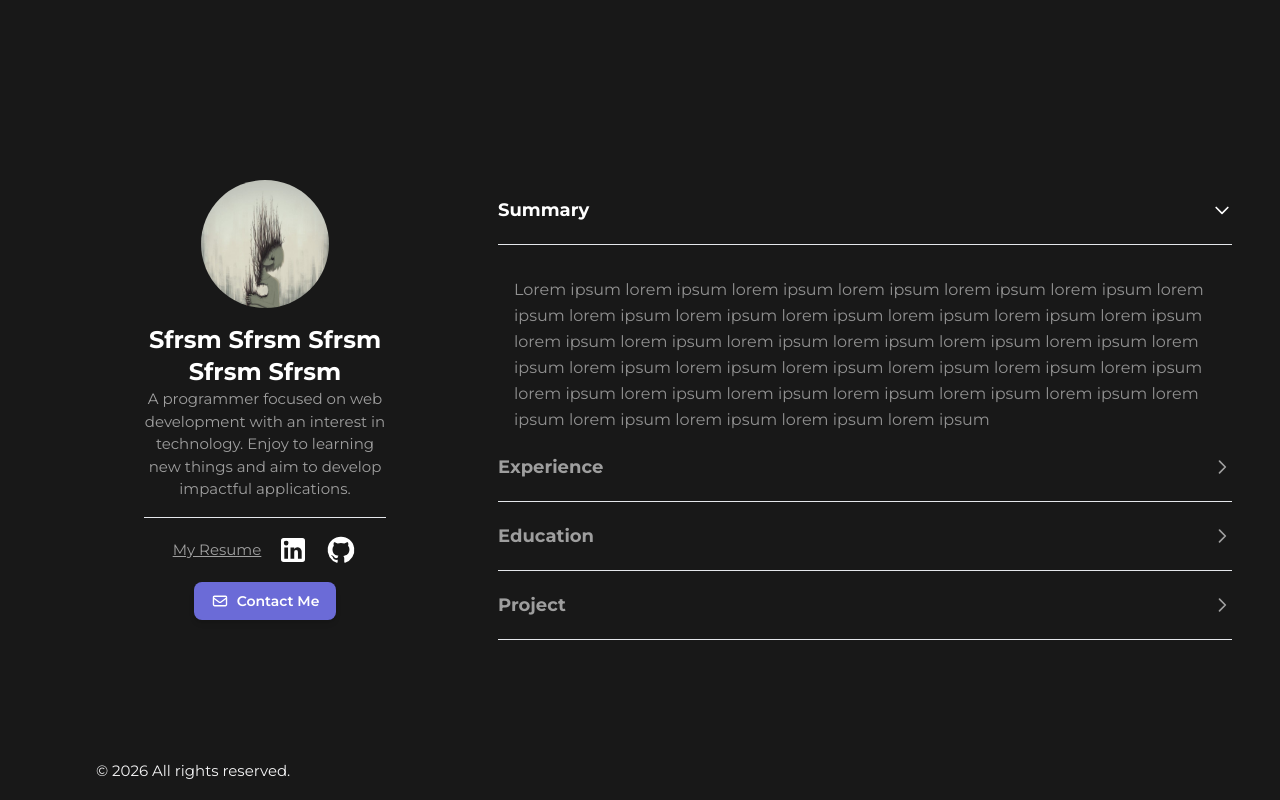
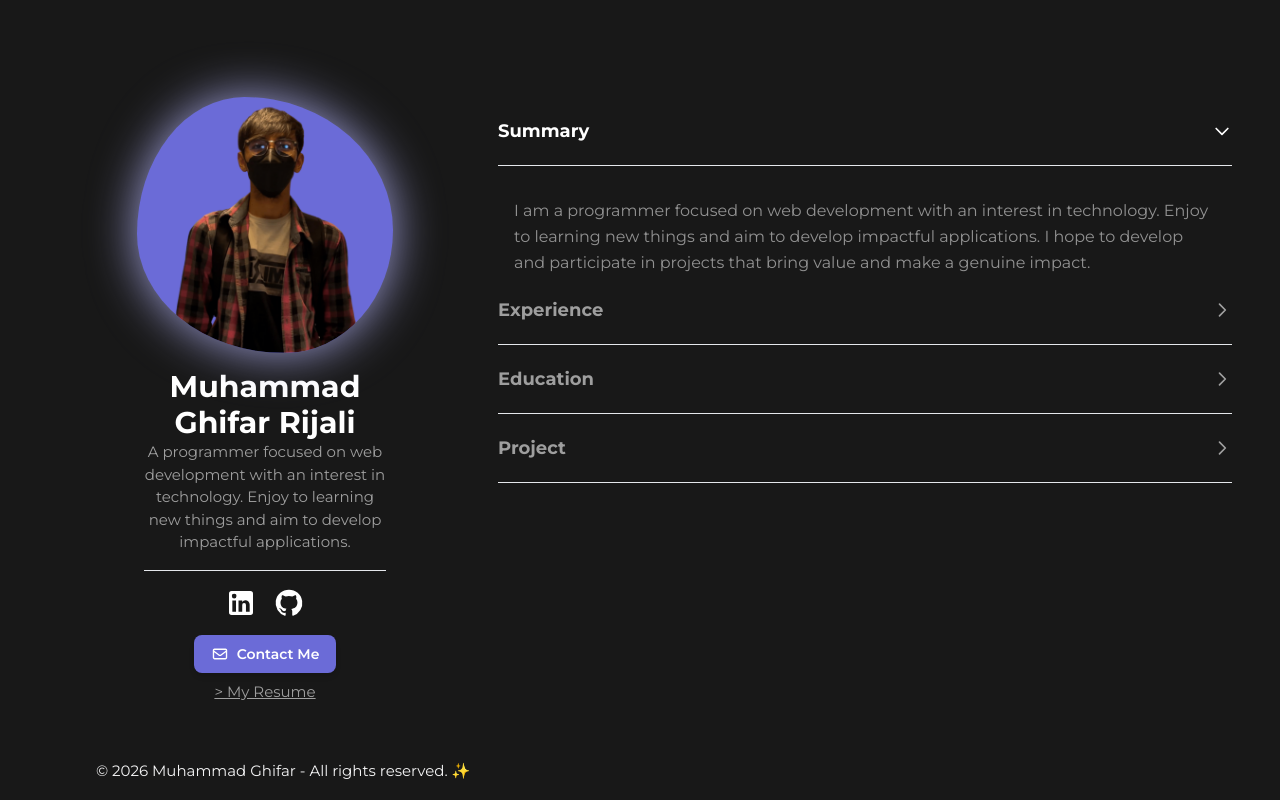
Before and after one commit to muhammadghifar/muhammadghifar, a Vue app: page /new in a window 1280 px wide. Built offline with nearby package versions, Linux system fonts and the light colour scheme; no server answers.

Commit message:
feat: remove dummy data, apply some sections

```diff
--- a/src/assets/animate.css
+++ b/src/assets/animate.css
@@ -7,9 +7,40 @@
   transition: all 0.3s ease-in;
 }
 
-/* Overlay slide & fade effect */
+/* Modal overlay fade effect */
 .modal-slide-fade-enter-from,
 .modal-slide-fade-leave-to {
   opacity: 0;
   transform: translateY(-50px);
 }
+
+/* Modal content slide down + scale effect */
+/* .modal-slide-fade-enter-from > div,
+.modal-slide-fade-leave-to > div {
+  transform: translateY(-130px) scale(0.95);
+}
+
+.modal-slide-fade-enter-to > div,
+.modal-slide-fade-leave-from > div {
+  transform: translateY(0) scale(1);
+} */
+
+/* Accordion expand/collapse transition */
+.accordion-expand-enter-active,
+.accordion-expand-leave-active {
+  transition: all 0.3s ease-in-out;
+  overflow: hidden;
+}
+
+.accordion-expand-enter-from,
+.accordion-expand-leave-to {
+  max-height: 0;
+  opacity: 0;
+  padding-top: 0;
+}
+
+.accordion-expand-enter-to,
+.accordion-expand-leave-from {
+  max-height: 1000px;
+  opacity: 1;
+}
--- a/src/assets/base.css
+++ b/src/assets/base.css
@@ -36,6 +36,10 @@
   box-sizing: border-box;
   margin: 0;
   font-weight: normal;
+
+  /* Firefox scrollbar */
+  scrollbar-width: thin;
+  scrollbar-color: rgba(255, 255, 255, 0.2) transparent;
 }
 
 html {
@@ -57,6 +61,29 @@ body {
   -moz-osx-font-smoothing: grayscale;
 }
 
+/* macOS-style thin scrollbar */
+::-webkit-scrollbar {
+  width: 8px;
+  height: 8px;
+}
+
+::-webkit-scrollbar-track {
+  background: transparent;
+}
+
+::-webkit-scrollbar-thumb {
+  background: rgba(255, 255, 255, 0.2);
+  border-radius: 4px;
+}
+
+::-webkit-scrollbar-thumb:hover {
+  background: rgba(255, 255, 255, 0.3);
+}
+
+::-webkit-scrollbar-thumb:active {
+  background: rgba(255, 255, 255, 0.4);
+}
+
 div {
   scroll-margin-top: 112px;
 }
--- a/src/components/card/CardProject.vue
+++ b/src/components/card/CardProject.vue
@@ -7,6 +7,7 @@ interface CardProjectProps {
   description: string
   image?: string
   stack?: string[]
+  isWorkRelated?: boolean
 }
 
 const props = defineProps<CardProjectProps>()
@@ -26,13 +27,13 @@ const props = defineProps<CardProjectProps>()
     <div class="mt-2 flex flex-col gap-2">
       <div class="flex flex-wrap gap-2 mt-2">
         <MiscBadge v-for="(item, index) in props.stack" :key="index" :text="item" />
+        <MiscBadge v-if="props.isWorkRelated" text="Work-Related" color="#A0A0DA" />
       </div>
 
       <h3 class="text-2xl font-bold text-white">{{ props.title }}</h3>
       <p class="line-clamp-3">
         {{ props.description }}
       </p>
-
     </div>
 
     <!-- Button show -->
--- a/src/components/misc/MiscBadge.vue
+++ b/src/components/misc/MiscBadge.vue
@@ -5,6 +5,7 @@ interface MiscBadgeProps {
   text: string
   withCheck?: boolean
   isOutline?: boolean
+  color?: string
 }
 
 const props = defineProps<MiscBadgeProps>()
@@ -13,8 +14,12 @@ const props = defineProps<MiscBadgeProps>()
 <template>
   <div
     class="py-2 px-3 w-fit rounded-full flex flex-row items-center gap-2 transition-all duration-500"
-    :class="{ 'bg-primary': !isOutline, 'bg-none': isOutline }"
+    :style="{
+      backgroundColor: !isOutline ? props.color || '#6B6BD7' : 'transparent',
+      border: isOutline ? `2px solid ${props.color || '#6B6BD7'}` : 'none'
+    }"
   >
+    <!-- { 'bg-primary': !isOutline, 'bg-none': isOutline } -->
     <SvgCheck v-if="props.withCheck" size="16" color="white" />
     <p class="text-xs uppercase text-white font-medium">{{ props.text || 'Badges' }}</p>
   </div>
--- a/src/components/modal/ModalBase.vue
+++ b/src/components/modal/ModalBase.vue
@@ -15,14 +15,14 @@ const closeModal = () => {
   >
     <!-- Modal -->
     <div
-      class="flex flex-col gap-2 w-full max-w-[900px] max-h-[700px] p-4 mx-8 lg:mx-20 bg-dark shadow-xl rounded-lg border border-secondary"
+      class="relative flex flex-col gap-2 w-full max-w-[900px] max-h-[700px] p-4 mx-8 lg:mx-20 bg-dark shadow-xl rounded-lg border border-secondary"
     >
       <!-- header -->
       <div>
         <!-- Close button -->
-        <div class="absolute">
+        <div class="absolute -right-6 -top-6">
           <button
-            class="relative -left-9 -top-9 bg-white rounded-full p-2 cursor-pointer text-dark font-black"
+            class="bg-white rounded-full p-2 cursor-pointer text-dark font-black"
             @click="closeModal"
           >
             <SvgCross />
--- a/src/components/modal/ModalProject.vue
+++ b/src/components/modal/ModalProject.vue
@@ -15,7 +15,7 @@ const props = defineProps<ProjectViewProps>()
     <ModalBase v-if="show">
       <template #header>
         <div class="px-6">
-          <h1 class="text-2xl font-bold !hover:text-dark">{{ props.data?.title }}</h1>
+          <h1 class="text-2xl font-bold !hover:text-dark text-white">{{ props.data?.title }}</h1>
           <p class="text-xs">{{ props.data?.isWorkRelated && '(Work-Related Project)' }}</p>
         </div>
       </template>
@@ -26,7 +26,7 @@ const props = defineProps<ProjectViewProps>()
             alt="content image"
             class="rounded-lg object-cover max-h-[400px] aspect-video"
           />
-          <p>{{ props.data?.description }}</p>
+          <p class="text-white">{{ props.data?.description }}</p>
           <hr />
           <div class="mt-2">
             <p v-if="props.data?.year">Time: {{ props.data?.year }}</p>
--- a/src/components/section/ProjectSection.vue
+++ b/src/components/section/ProjectSection.vue
@@ -33,6 +33,7 @@ const closeModal = () => {
         :title="item.title"
         :description="item.description"
         :stack="item.stack"
+        :is-work-related="item.isWorkRelated"
         class="hover:cursor-pointer"
         @click="
           () => {
--- a/src/views/NewVersion.vue
+++ b/src/views/NewVersion.vue
@@ -4,13 +4,18 @@
       <!-- left side -->
       <div class="col-span-3 content-center p-4 borderborder-gray-300">
         <!-- photo -->
-        <div class="">
-          <img src="/img/square.jpg" alt="profile photo" class="w-32 h-32 rounded-full mx-auto" />
+        <div class="relative flex items-center justify-center">
+          <div class="absolute w-64 h-64 bg-secondary rounded-full blur-xl animate-blob"></div>
+          <div
+            class="relative flex items-center justify-center w-64 h-64 bg-primary overflow-hidden animate-blob"
+          >
+            <img src="/img/far.png" alt="profile photo" class="h-64 w-64 object-cover" />
+          </div>
         </div>
 
         <!-- name -->
         <div class="text-center mx-20">
-          <h1 class="text-2xl text-white font-bold mt-4">Sfrsm Sfrsm Sfrsm Sfrsm Sfrsm</h1>
+          <h1 class="text-3xl text-white font-bold mt-4">Muhammad Ghifar Rijali</h1>
           <p>
             A programmer focused on web development with an interest in technology. Enjoy to
             learning new things and aim to develop impactful applications.
@@ -22,13 +27,6 @@
         <!-- socmed -->
         <div class="">
           <div class="flex flex-row gap-4 justify-center items-center">
-            <a
-              :href="resumeUrl"
-              target="_blank"
-              class="underline hover:text-white transition-all duration-500"
-            >
-              My Resume
-            </a>
             <a
               href="https://www.linkedin.com/in/muhammadghifarr/"
               target="_blank"
@@ -57,6 +55,15 @@
           <ButtonBase variant="primary" :icon="SvgEnvelope" icon-color="white" @click="sendMailTo">
             Contact Me
           </ButtonBase>
+          <div class="">
+            <a
+              :href="resumeUrl"
+              target="_blank"
+              class="underline hover:text-white transition-all duration-500"
+            >
+              &gt; My Resume
+            </a>
+          </div>
         </div>
       </div>
 
@@ -77,7 +84,7 @@
     </div>
 
     <div class="pt-2 pl-12">
-      <p class="text-zinc-100">© 2026 All rights reserved.</p>
+      <p class="text-zinc-100">© 2026 Muhammad Ghifar - All rights reserved. ✨</p>
     </div>
   </div>
 </template>
@@ -107,7 +114,7 @@ const accordionItems: AccordionItem[] = [
   {
     title: 'Summary',
     content:
-      'Lorem ipsum lorem ipsum lorem ipsum lorem ipsum lorem ipsum lorem ipsum lorem ipsum lorem ipsum lorem ipsum lorem ipsum lorem ipsum lorem ipsum lorem ipsum lorem ipsum lorem ipsum lorem ipsum lorem ipsum lorem ipsum lorem ipsum lorem ipsum lorem ipsum lorem ipsum lorem ipsum lorem ipsum lorem ipsum lorem ipsum lorem ipsum lorem ipsum lorem ipsum lorem ipsum lorem ipsum lorem ipsum lorem ipsum lorem ipsum lorem ipsum lorem ipsum lorem ipsum'
+      'I am a programmer focused on web development with an interest in technology. Enjoy to learning new things and aim to develop impactful applications. I hope to develop and participate in projects that bring value and make a genuine impact.'
   },
   {
     title: 'Experience'
@@ -122,33 +129,23 @@ const accordionItems: AccordionItem[] = [
 </script>
 
 <style scoped>
-/* TODO : make it globally */
-/* macOS-style thin scrollbar */
-::-webkit-scrollbar {
-  width: 8px;
-  height: 8px;
+@keyframes blob {
+  0%,
+  100% {
+    border-radius: 46% 54% 31% 69% / 36% 33% 67% 64%;
+  }
+  25% {
+    border-radius: 50% 50% 32% 68% / 38% 44% 56% 62%;
+  }
+  50% {
+    border-radius: 36% 64% 50% 50% / 65% 58% 42% 35%;
+  }
+  75% {
+    border-radius: 32% 68% 54% 46% / 40% 40% 60% 60%;
+  }
 }
 
-::-webkit-scrollbar-track {
-  background: transparent;
-}
-
-::-webkit-scrollbar-thumb {
-  background: rgba(255, 255, 255, 0.2);
-  border-radius: 4px;
-}
-
-::-webkit-scrollbar-thumb:hover {
-  background: rgba(255, 255, 255, 0.3);
-}
-
-::-webkit-scrollbar-thumb:active {
-  background: rgba(255, 255, 255, 0.4);
-}
-
-/* Firefox scrollbar */
-* {
-  scrollbar-width: thin;
-  scrollbar-color: rgba(255, 255, 255, 0.2) transparent;
+.animate-blob {
+  animation: blob 15s infinite;
 }
 </style>
```
